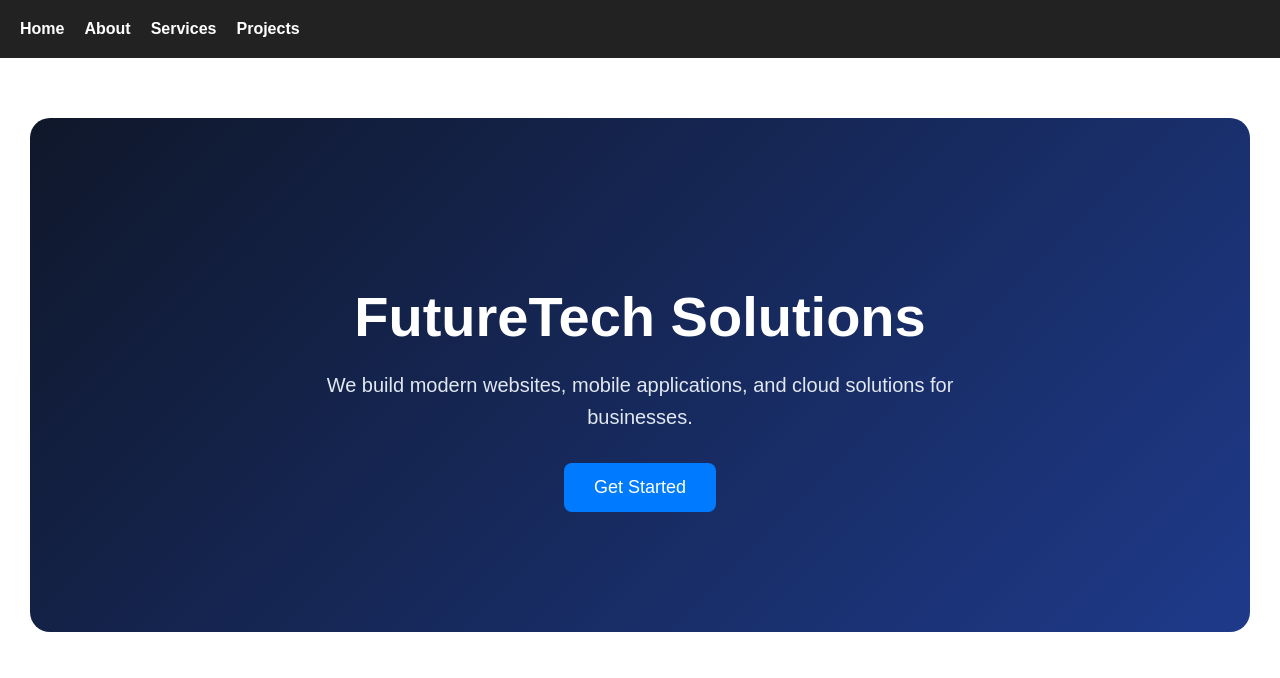
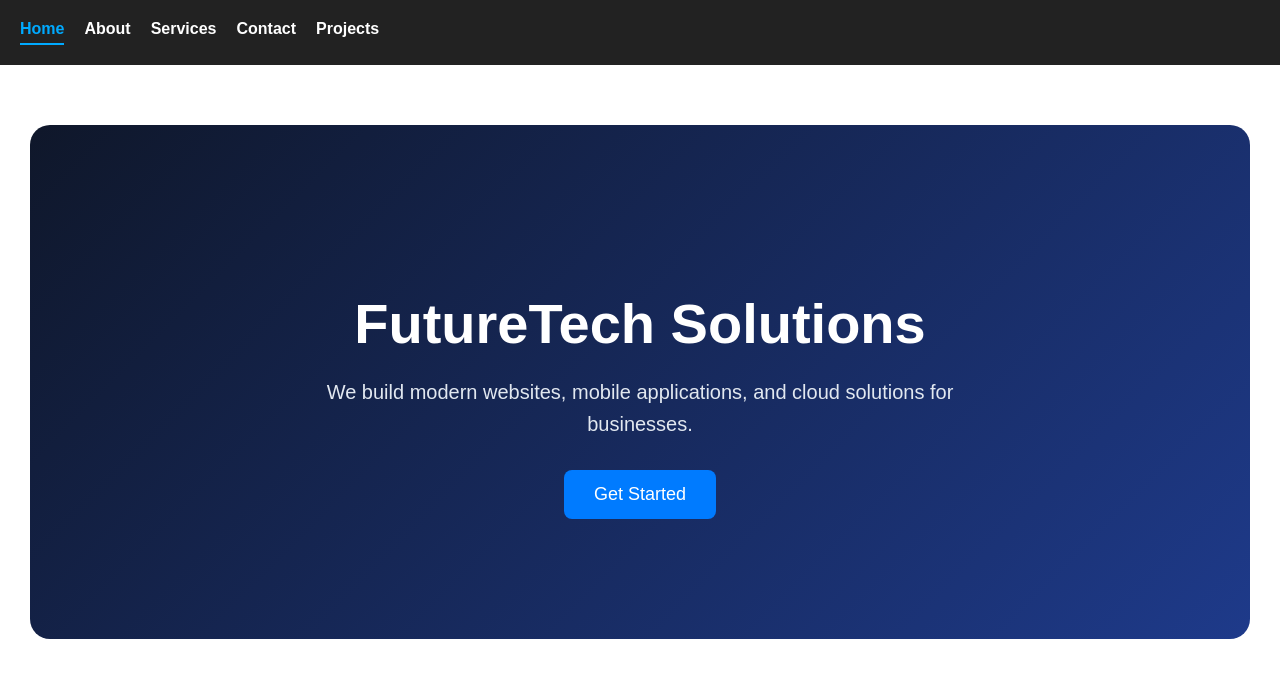
Before and after one commit to GaveshaD/it-company-website, a Nuxt app: page / in a window 1280 px wide. Shown: the top 678 px of the page. Built offline with nearby package versions, Linux system fonts and the light colour scheme.

Commit message:
Add contact link to navbar and enhance active link styling

```diff
--- a/app/app.vue
+++ b/app/app.vue
@@ -4,6 +4,7 @@
       <NuxtLink to="/">Home</NuxtLink>
       <NuxtLink to="/about">About</NuxtLink>
       <NuxtLink to="/services">Services</NuxtLink>
+      <NuxtLink to="/contact">Contact</NuxtLink>
       <NuxtLink to="/projects">Projects</NuxtLink>
 
     </nav>
@@ -33,6 +34,12 @@ body {
   font-weight: bold;
 }
 
+.router-link-exact-active {
+  color: #00aaff !important;
+  border-bottom: 2px solid #00aaff;
+  padding-bottom: 5px;
+}
+
 .container {
   padding: 30px;
 }
```
